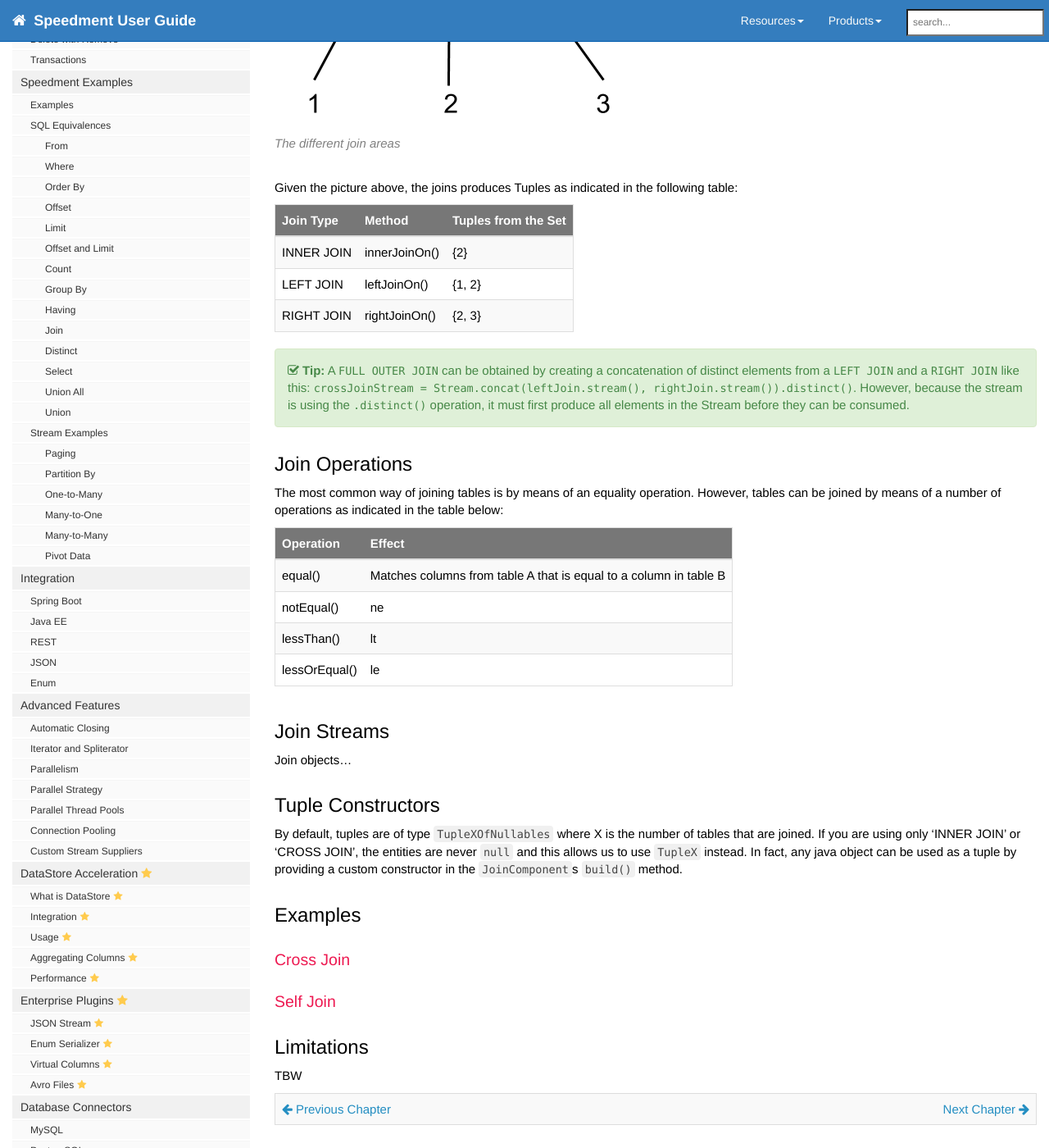
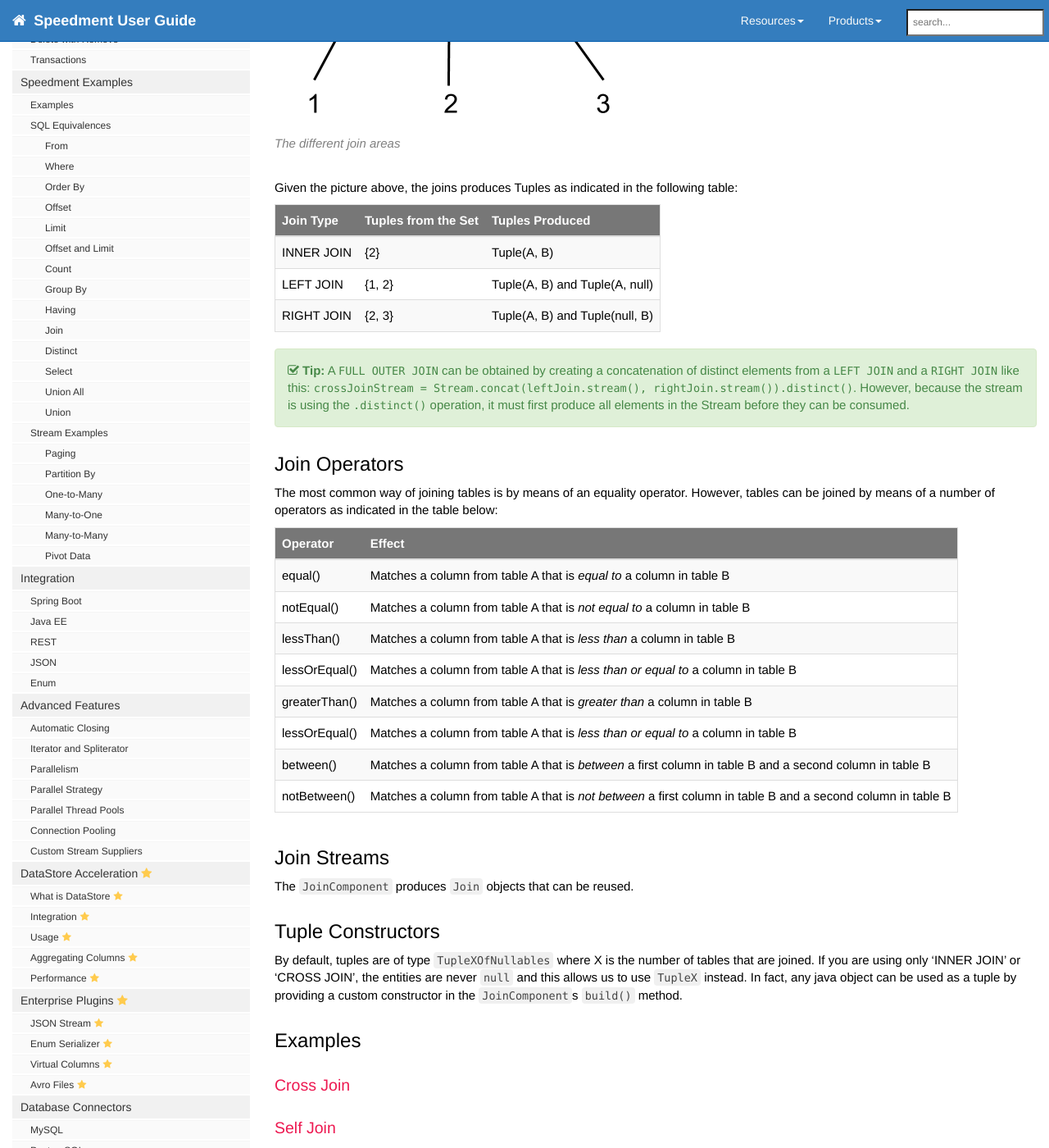
Before and after one commit to speedment/speedment-doc, a Jekyll site: the page built from pages/join.md, in a window 1280 px wide and 1400 px high, scrolled down 1313 px. Shown: the whole window at 82% size. Built offline with Jekyll 4.4.1, drawn with Linux system fonts in a browser that asks for light colours; nearby versions of some CDN libraries; comment, search, counter and statistics services are not loaded.

Commit message:
Add more join descriptions

```diff
--- a/pages/join.md
+++ b/pages/join.md
@@ -35,30 +35,32 @@ Below is a picture of the different set of Tuples a join can produce. The yellow
 
 Given the picture above, the joins produces Tuples as indicated in the following table:
 
-| Join Type      |  Method       | Tuples from the Set       |
-| :------------- | :------------ | :------------------------ |
-| INNER JOIN     | innerJoinOn() | {2}
-| LEFT JOIN      | leftJoinOn()  | {1, 2}
-| RIGHT JOIN     | rightJoinOn() | {2, 3}
+| Join Type      | Tuples from the Set       | Tuples Produced
+| :------------- | :------------------------ | :---------------
+| INNER JOIN     | {2}                       | Tuple(A, B)
+| LEFT JOIN      | {1, 2}                    | Tuple(A, B) and Tuple(A, null)
+| RIGHT JOIN     | {2, 3}                    | Tuple(A, B) and Tuple(null, B)
 
 {% include tip.html content= "
 A `FULL OUTER JOIN` can be obtained by creating a concatenation of distinct elements from a `LEFT JOIN` and a `RIGHT JOIN` like this: `crossJoinStream = Stream.concat(leftJoin.stream(), rightJoin.stream()).distinct()`. However, because the stream is using the `.distinct()` operation, it must first produce all elements in the Stream before they can be consumed.
 " %}
 
-## Join Operations
-The most common way of joining tables is by means of an equality operation. However, tables can be joined by means of a number of operations as indicated in the table below:
+## Join Operators
+The most common way of joining tables is by means of an equality operator. However, tables can be joined by means of a number of operators as indicated in the table below:
 
-
-| Operation      | Effect
+| Operator       | Effect
 | :------------- | :----------------------------------------------------------------------------------- |
-| equal()        | Matches columns from table A that is equal to a column in table B
-| notEqual()     | ne
-| lessThan()     | lt
-| lessOrEqual()  | le
-
+| equal()        | Matches a column from table A that is *equal to* a column in table B
+| notEqual()     | Matches a column from table A that is *not equal to* a column in table B
+| lessThan()     | Matches a column from table A that is *less than* a column in table B
+| lessOrEqual()  | Matches a column from table A that is *less than or equal to* a column in table B
+| greaterThan()  | Matches a column from table A that is *greater than* a column in table B
+| lessOrEqual()  | Matches a column from table A that is *less than or equal to* a column in table B
+| between()      | Matches a column from table A that is *between* a first column in table B and a second column in table B
+| notBetween()   | Matches a column from table A that is *not between* a first column in table B and a second column in table B
 
 ## Join Streams
-Join objects...
+The `JoinComponent` produces `Join` objects that can be reused.
 
 ## Tuple Constructors
 By default, tuples are of type `TupleXOfNullables` where X is the number of tables that are joined. If you are using only 'INNER JOIN' or 'CROSS JOIN', the entities are never `null` and this allows us to use `TupleX` instead. In fact, any java object can be used as a tuple by providing a custom constructor in the `JoinComponent`s `build()` method.
```
